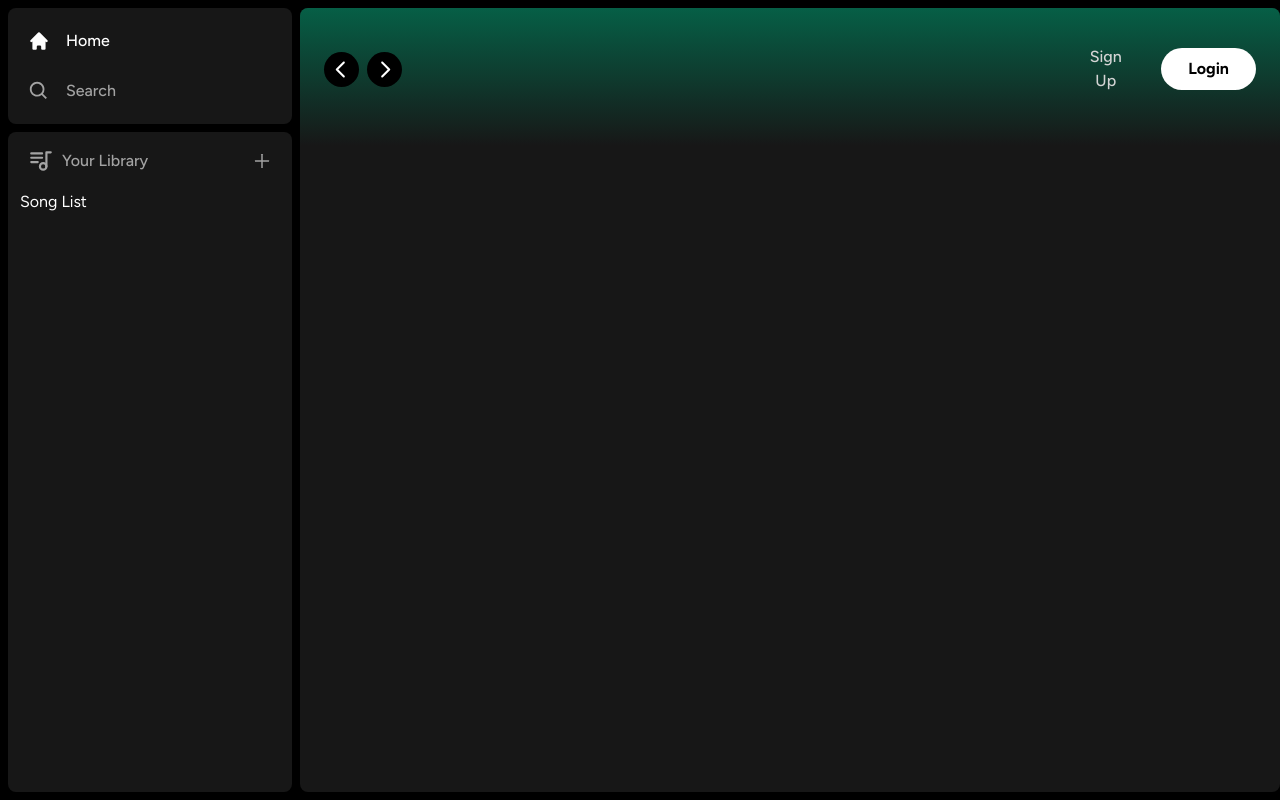
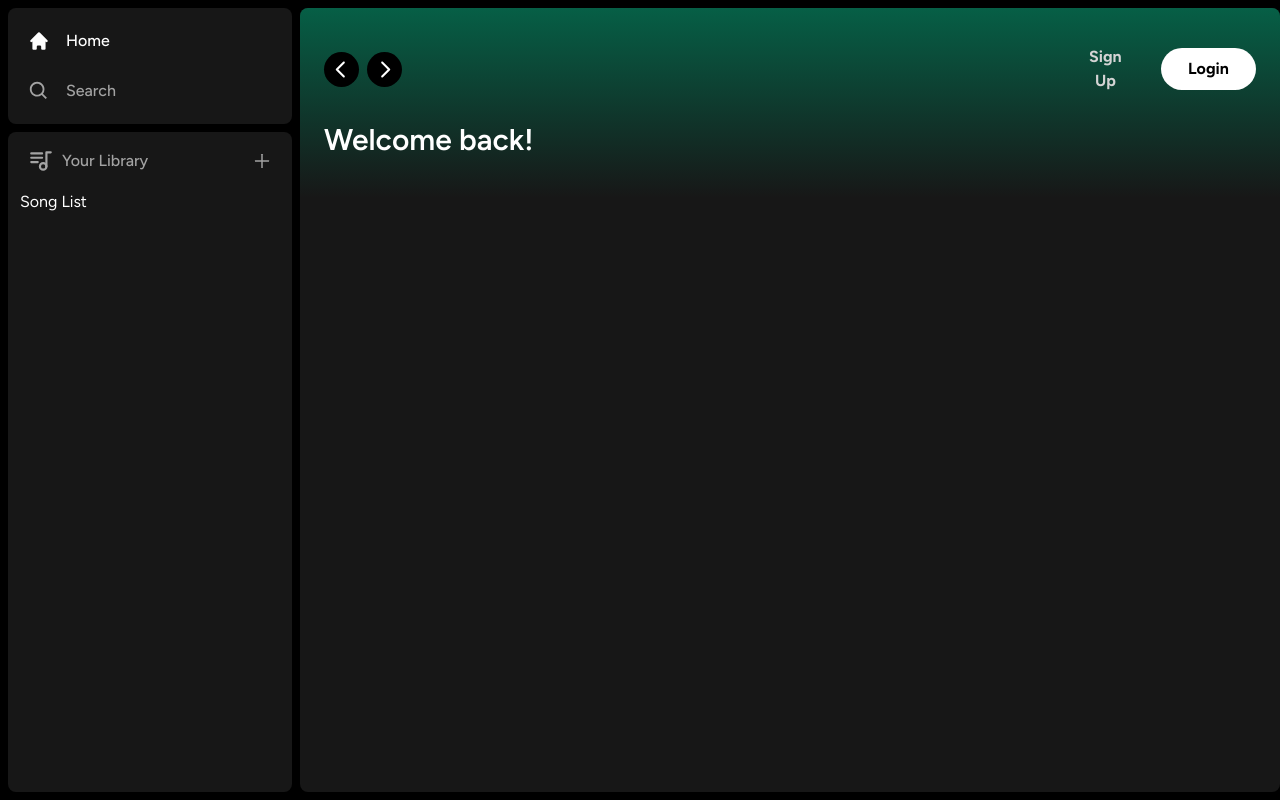
Before and after one commit to JAE-exe/spotify_clone, a Next.js app: page / in a window 1280 px wide. Built offline with nearby package versions, Linux system fonts and the light colour scheme.

Commit message:
commit 9

```diff
--- a/app/(site)/page.tsx
+++ b/app/(site)/page.tsx
@@ -1,9 +1,17 @@
 import Header from "@/components/Header";
+import ListItem from "@/components/ListItem";
 
 export default function Home() {
   return (
     <div className="bg-neutral-900 rounded-lg h-full w-full overflow-hidden overflow-y-auto">
-      <Header></Header>
+      <Header>
+        <div className="mb-2">
+          <h1 className="text-white font-semibold text-3xl">Welcome back!</h1>
+          <div className="grid grid-cols-1 sm:grid-cols-2 xl:grid-cols-3 2xl:grid-cols-4 gap-3 mb-4 ">
+            <ListItem />
+          </div>
+        </div>
+      </Header>
     </div>
   );
 }
--- a/components/Header.tsx
+++ b/components/Header.tsx
@@ -45,12 +45,18 @@ const Header: React.FC<HeaderProps> = ({ children, className }) => {
           </button>
         </div>
         <div className="ml-auto flex items-center gap-x-4">
-          <Button className="bg-transparent text-neutral-300 font-medium">
+          <Button
+            onClick={() => {}}
+            className="bg-transparent  text-neutral-300 font-bold"
+          >
             Sign Up
           </Button>
-          <Button className="bg-white px-6 py-2 ">Login</Button>
+          <Button onClick={() => {}} className="bg-white px-6 py-2 font-bold">
+            Login
+          </Button>
         </div>
       </div>
+      {children}
     </div>
   );
 };
--- /dev/null
+++ b/components/ListItem.tsx
@@ -0,0 +1,10 @@
+"use client"
+const ListItem = () => {
+  return (
+    <div>
+
+    </div>
+  )
+};
+
+export default ListItem
```
Also changed, not shown: .self/notetoself.txt.
